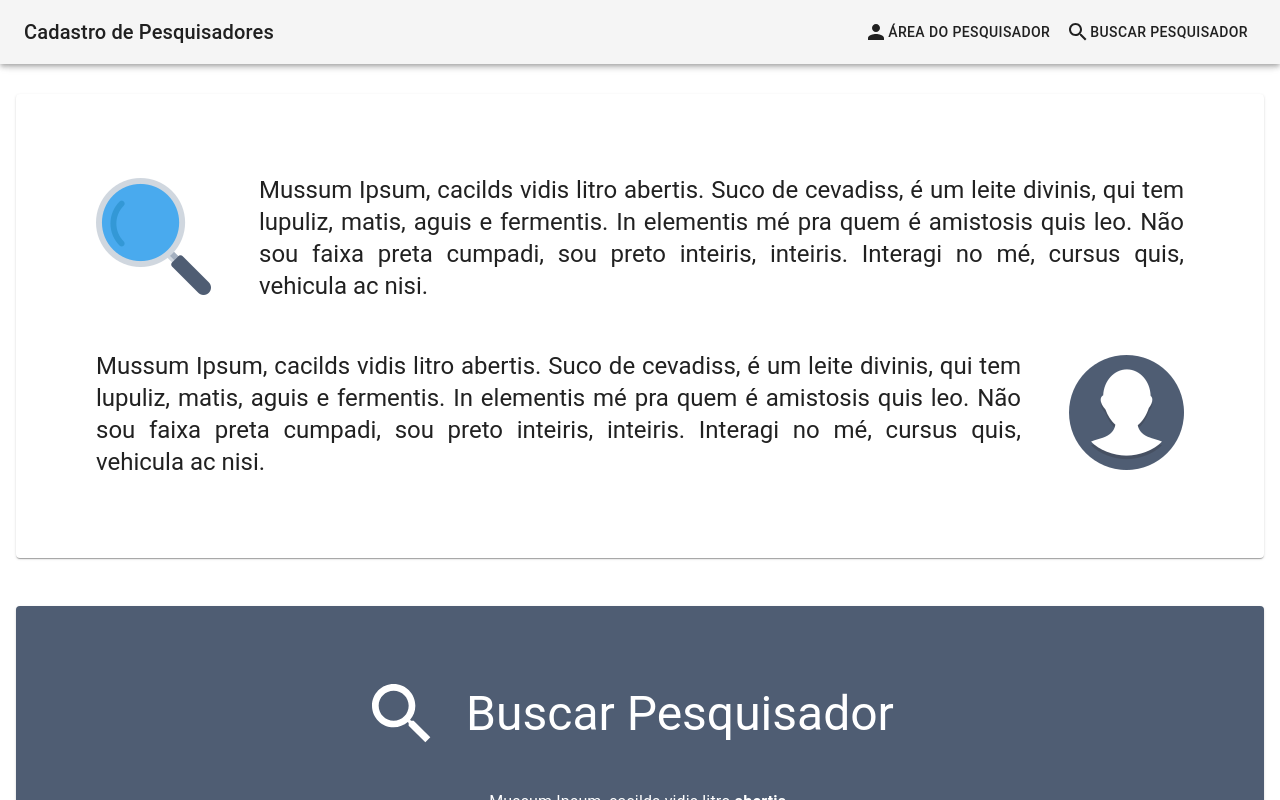
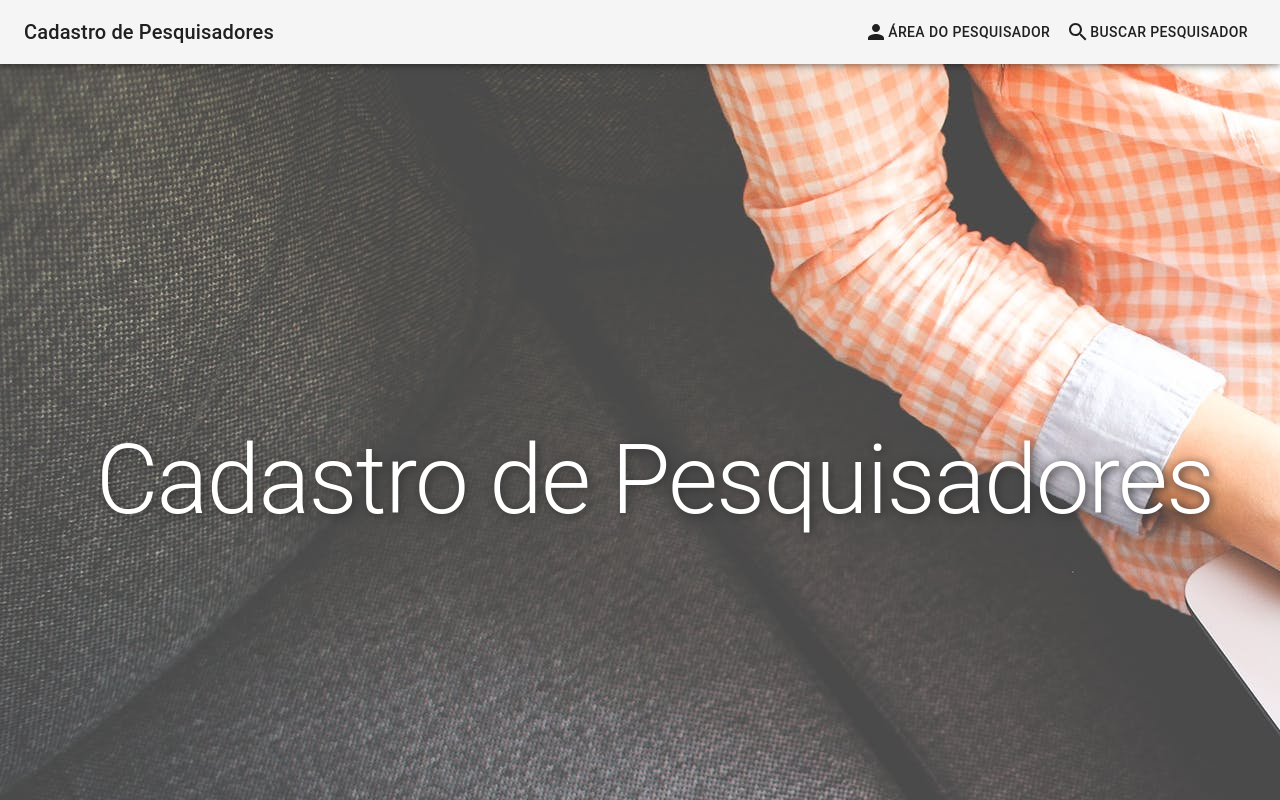
Before and after one commit to henriquecouto/researcher-manager, a React (Create React App) app: page / in a window 1280 px wide. Shown: the top 800 px of the page. Built offline with nearby package versions, Linux system fonts and the light colour scheme.

Commit message:
Old Header changed by AppBar / Real Header added

```diff
--- a/src/App.js
+++ b/src/App.js
@@ -1,15 +1,22 @@
 import React from "react";
-import Header from "./components/Header";
 import { makeStyles } from "@material-ui/core/styles";
 import { Grid } from "@material-ui/core";
 
+import AppBar from "./components/AppBar";
 import Description from "./components/Description";
 import Search from "./components/Search";
+import Header from "./components/Header";
+
+import background from './assets/header.jpeg';
 
 const useStyle = makeStyles(theme => ({
-  root: {
+  header: {
+    backgroundImage: `url(${background})`,
+    marginBottom: -100,
+    padding: theme.spacing(40, 0),
+  },
+  grid: {
     margin: 'auto',
-    marginTop: 70,
     maxWidth: 1500,
   },
 }));
@@ -19,8 +26,11 @@ function App() {
 
   return (
     <>
-      <Header title="Cadastro de Pesquisadores" />
-      <Grid container className={classes.root} direction='column' justify='center'>
+      <AppBar title="Cadastro de Pesquisadores" />
+      <Grid container className={classes.header} justify='center'>
+        <Header />
+      </Grid>
+      <Grid container className={classes.grid} direction='column' justify='center'>
         <Grid item >
           <Description />
         </Grid>
--- /dev/null
+++ b/src/components/AppBar/index.js
@@ -0,0 +1,46 @@
+import React from "react";
+import { makeStyles } from "@material-ui/core/styles";
+import { AppBar, Toolbar, Typography, Button, Grid } from "@material-ui/core";
+import { Person as PersonIcon, Search as SearchIcon } from "@material-ui/icons";
+
+const useStyles = makeStyles({
+  root: {
+    flexGrow: 1
+  }
+});
+
+export default function Header(props) {
+  const { title } = props;
+
+  const classes = useStyles();
+
+  const log = name => () => {
+    console.log(name);
+  };
+
+  return (
+    <div className={classes.root}>
+      <AppBar position="fixed" color="default">
+        <Toolbar>
+          <Grid container justify="space-between" alignItems="center">
+            <Grid item>
+              <Typography variant="h6" color="inherit">
+                {title}
+              </Typography>
+            </Grid>
+            <Grid item>
+              <Button onClick={log("areaPesquisador")}>
+                <PersonIcon />
+                Área do Pesquisador
+              </Button>
+              <Button onClick={() => document.location.href = '#search'}>
+                <SearchIcon />
+                Buscar Pesquisador
+              </Button>
+            </Grid>
+          </Grid>
+        </Toolbar>
+      </AppBar>
+    </div >
+  );
+}
--- a/src/components/Header/index.js
+++ b/src/components/Header/index.js
@@ -1,46 +1,23 @@
-import React from "react";
+import React from 'react'
+import { Grid, Typography } from '@material-ui/core';
 import { makeStyles } from "@material-ui/core/styles";
-import { AppBar, Toolbar, Typography, Button, Grid } from "@material-ui/core";
-import { Person as PersonIcon, Search as SearchIcon } from "@material-ui/icons";
 
-const useStyles = makeStyles({
-  root: {
-    flexGrow: 1
+const useStyle = makeStyles(theme => ({
+  grid: {
+    padding: theme.spacing(10, 10),
+    margin: theme.spacing(3, 2),
+    color: '#fff',
+    textShadow: '2px 2px 10px #333'
   }
-});
+}))
 
-export default function Header(props) {
-  const { title } = props;
-
-  const classes = useStyles();
-
-  const log = name => () => {
-    console.log(name);
-  };
-
+export default function Header() {
+  const classes = useStyle()
   return (
     <div className={classes.root}>
-      <AppBar position="fixed" color="default">
-        <Toolbar>
-          <Grid container justify="space-between" alignItems="center">
-            <Grid item>
-              <Typography variant="h6" color="inherit">
-                {title}
-              </Typography>
-            </Grid>
-            <Grid item>
-              <Button onClick={log("areaPesquisador")}>
-                <PersonIcon />
-                Área do Pesquisador
-              </Button>
-              <Button onClick={() => document.location.href = '#search'}>
-                <SearchIcon />
-                Buscar Pesquisador
-              </Button>
-            </Grid>
-          </Grid>
-        </Toolbar>
-      </AppBar>
-    </div >
-  );
+      <Grid container className={classes.grid}>
+        <Typography variant='h1'>Cadastro de Pesquisadores</Typography>
+      </Grid>
+    </div>
+  )
 }
```
Also changed, not shown: src/assets/header.jpeg (added).
